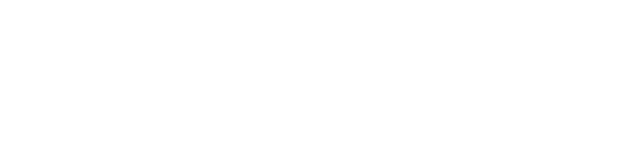
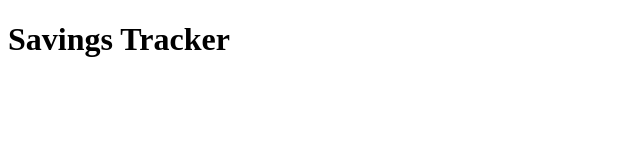
Before and after one commit to heatherlarsen/SavingsTracker, a plain HTML site: page index.html in a window 1280 px wide. Shown: the whole page, without its empty margins (0-640 px from the left). Drawn offline with Linux system fonts and the light colour scheme.

Commit message:
added header

```diff
--- a/index.html
+++ b/index.html
@@ -5,6 +5,10 @@
 	</head>
 
 	<body>
+		<div id="wrapper">
+			<h1>Savings Tracker</h1>
 
+			<!-- calendar -->
+		</div>
 	</body>
 </html>
```
